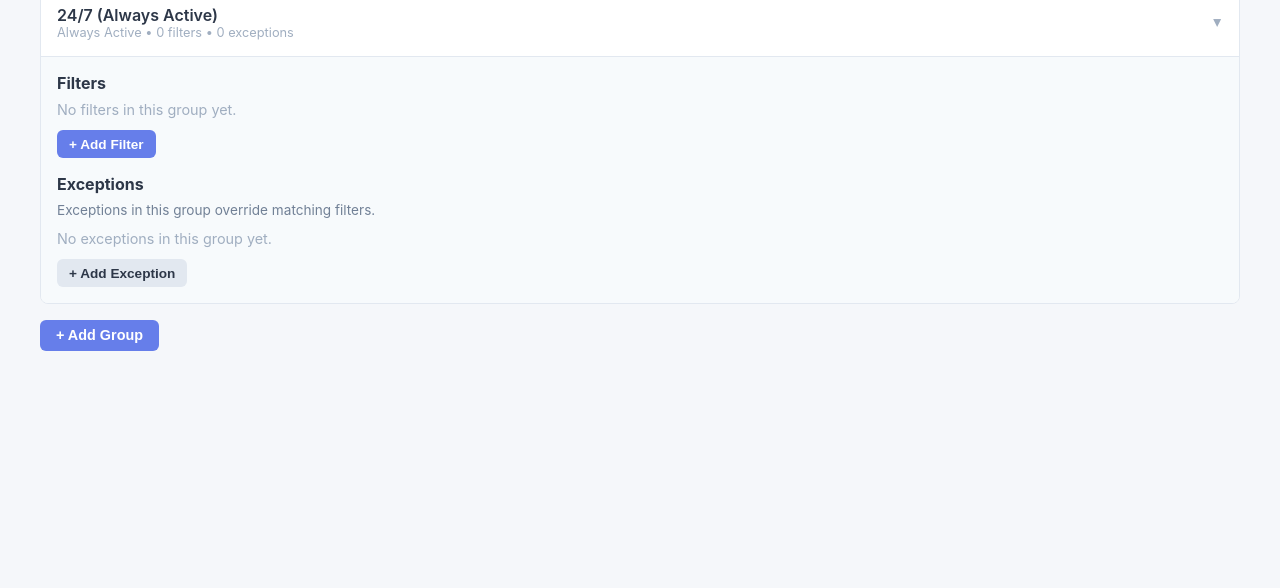
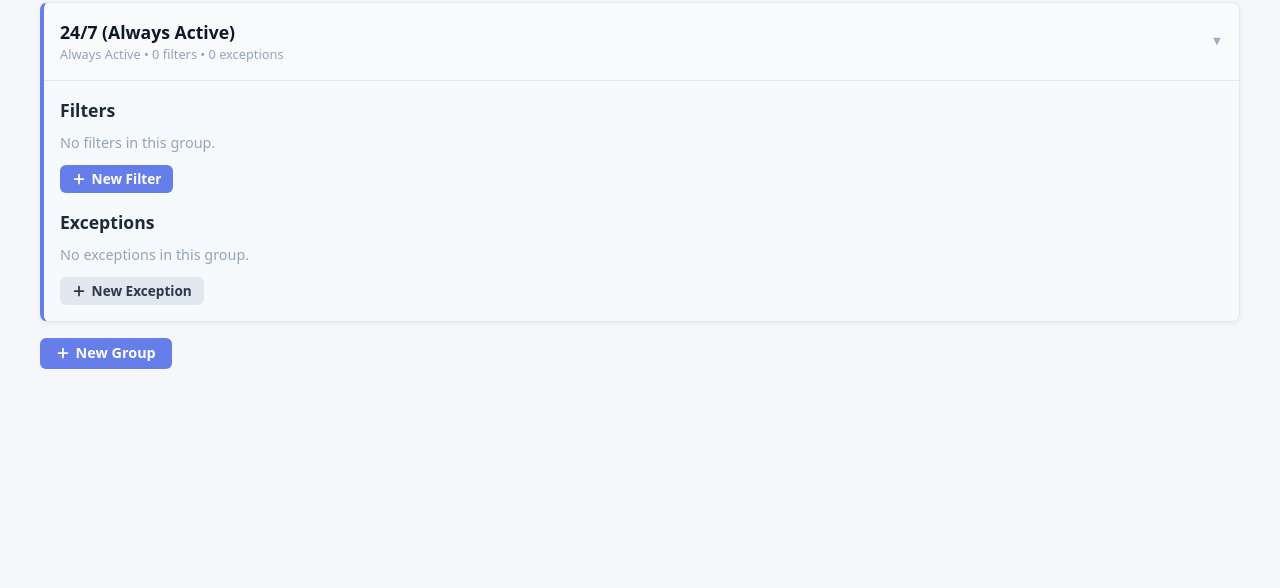
Before and after one commit to danielchalmers/Teichos, a website with bundled scripts: page src/options/index.html in a window 1280 px wide. Shown: the part 212-800 px from the top of the page. Built offline with nearby package versions, Linux system fonts and the light colour scheme; some packages are replaced by stand-ins of ours.

Commit message:
Improve icons and text

```diff
--- a/src/blocked/styles/blocked.css
+++ b/src/blocked/styles/blocked.css
@@ -2,8 +2,14 @@
   box-sizing: border-box;
 }
 
+:root {
+  --text-2xl: 2.25rem;
+  --text-lg: 1.1rem;
+  --text-md: 0.98rem;
+}
+
 body {
-  font-family: -apple-system, BlinkMacSystemFont, 'Segoe UI', Roboto, Oxygen, Ubuntu, Cantarell, sans-serif;
+  font-family: system-ui, sans-serif;
   display: flex;
   justify-content: center;
   align-items: center;
@@ -11,6 +17,8 @@ body {
   margin: 0;
   background: linear-gradient(135deg, #667eea 0%, #764ba2 100%);
   color: white;
+  font-size: 16px;
+  line-height: 1.5;
 }
 
 .container {
@@ -25,12 +33,12 @@ body {
 }
 
 h1 {
-  font-size: 2.5rem;
+  font-size: var(--text-2xl);
   margin: 0 0 1rem 0;
 }
 
 p {
-  font-size: 1.2rem;
+  font-size: var(--text-lg);
   margin: 0 0 2rem 0;
   opacity: 0.9;
 }
@@ -42,6 +50,7 @@ p {
   word-break: break-all;
   margin-bottom: 2rem;
   font-family: monospace;
+  font-size: var(--text-md);
 }
 
 .actions {
--- a/src/options/index.html
+++ b/src/options/index.html
@@ -19,7 +19,14 @@
     </div>
     <div id="groups-list"></div>
     <div class="list-footer">
-      <button class="button" id="add-group-btn">+ Add Group</button>
+      <button class="button" id="add-group-btn">
+        <span class="button-icon" aria-hidden="true">
+          <svg viewBox="0 0 16 16" aria-hidden="true" focusable="false" role="img">
+            <path d="M8 3v10M3 8h10" stroke="currentColor" stroke-width="2" stroke-linecap="round"></path>
+          </svg>
+        </span>
+        New Group
+      </button>
     </div>
   </div>
 
@@ -55,7 +62,7 @@
             Enabled
           </label>
         </div>
-        <button type="submit" class="button">Save Filter</button>
+        <button type="submit" class="button">Save</button>
         <button type="button" class="button secondary" id="cancel-filter">Cancel</button>
       </form>
     </div>
@@ -82,9 +89,16 @@
         <div id="schedules-container" style="display: none;">
           <label>Schedules</label>
           <div id="schedules-list"></div>
-          <button type="button" class="button small secondary" id="add-schedule-btn">+ Add Schedule</button>
+          <button type="button" class="button small secondary" id="add-schedule-btn">
+            <span class="button-icon" aria-hidden="true">
+              <svg viewBox="0 0 16 16" aria-hidden="true" focusable="false" role="img">
+                <path d="M8 3v10M3 8h10" stroke="currentColor" stroke-width="2" stroke-linecap="round"></path>
+              </svg>
+            </span>
+            New Schedule
+          </button>
         </div>
-        <button type="submit" class="button">Save Group</button>
+        <button type="submit" class="button">Save</button>
         <button type="button" class="button secondary" id="cancel-group">Cancel</button>
       </form>
     </div>
@@ -122,7 +136,7 @@
             Enabled
           </label>
         </div>
-        <button type="submit" class="button">Save Exception</button>
+        <button type="submit" class="button">Save</button>
         <button type="button" class="button secondary" id="cancel-whitelist">Cancel</button>
       </form>
     </div>
--- a/src/options/index.ts
+++ b/src/options/index.ts
@@ -20,6 +20,21 @@ import { DEFAULT_GROUP_ID } from '../shared/types';
 import { escapeHtml, generateId } from '../shared/utils';
 import { getElementByIdOrNull } from '../shared/utils/dom';
 import { DAY_NAMES, DEFAULT_SCHEDULE } from '../shared/constants';
+
+const ADD_ICON_SVG =
+  '<svg viewBox="0 0 16 16" aria-hidden="true" focusable="false" role="img">' +
+  '<path d="M8 3v10M3 8h10" stroke="currentColor" stroke-width="2" stroke-linecap="round"/>' +
+  '</svg>';
+const EDIT_ICON_SVG =
+  '<svg viewBox="0 0 16 16" aria-hidden="true" focusable="false" role="img">' +
+  '<path d="M3 11.5V13h1.5l7-7-1.5-1.5-7 7z" fill="currentColor"/>' +
+  '<path d="M10.5 3.5l1.5 1.5 1-1a1 1 0 0 0 0-1.4l-.6-.6a1 1 0 0 0-1.4 0l-1 1z" fill="currentColor"/>' +
+  '</svg>';
+const DELETE_ICON_SVG =
+  '<svg viewBox="0 0 16 16" aria-hidden="true" focusable="false" role="img">' +
+  '<path d="M6 3h4l1 1h3v2H2V4h3l1-1z" fill="currentColor"/>' +
+  '<path d="M4 7h8l-.6 6.5a1 1 0 0 1-1 .9H5.6a1 1 0 0 1-1-.9L4 7z" fill="currentColor"/>' +
+  '</svg>';
 
 // Modal state
 let currentEditingFilterId: string | null = null;
@@ -130,12 +145,26 @@ async function renderGroups(): Promise<void> {
         <details class="group-item" data-group-id="${group.id}">
           <summary class="group-header">
             <div class="group-info">
-              <div class="filter-title">${escapeHtml(group.name)}</div>
+              <div class="group-title">${escapeHtml(group.name)}</div>
               <div class="filter-meta">${scheduleSummary} • ${filterSummary} • ${exceptionSummary}</div>
             </div>
             <div class="actions">
-              ${!isDefault ? `<button class="button small secondary" data-action="edit-group" data-group-id="${group.id}">Edit</button>` : ''}
-              ${!isDefault ? `<button class="button small danger" data-action="delete-group" data-group-id="${group.id}">Delete</button>` : ''}
+              ${
+                !isDefault
+                  ? `<button class="button small secondary" data-action="edit-group" data-group-id="${group.id}">
+                      <span class="button-icon" aria-hidden="true">${EDIT_ICON_SVG}</span>
+                      Edit
+                    </button>`
+                  : ''
+              }
+              ${
+                !isDefault
+                  ? `<button class="button small danger" data-action="delete-group" data-group-id="${group.id}">
+                      <span class="button-icon" aria-hidden="true">${DELETE_ICON_SVG}</span>
+                      Delete
+                    </button>`
+                  : ''
+              }
             </div>
           </summary>
           <div class="group-content">
@@ -145,25 +174,30 @@ async function renderGroups(): Promise<void> {
               </div>
               ${
                 filters.length === 0
-                  ? '<p class="empty-state">No filters in this group yet.</p>'
+                  ? '<p class="empty-state">No filters in this group.</p>'
                   : filters.map(renderFilterItem).join('')
               }
               <div class="list-footer">
-                <button class="button small" data-action="add-filter" data-group-id="${group.id}">+ Add Filter</button>
+                <button class="button small" data-action="add-filter" data-group-id="${group.id}">
+                  <span class="button-icon" aria-hidden="true">${ADD_ICON_SVG}</span>
+                  New Filter
+                </button>
               </div>
             </div>
             <div class="group-section">
               <div class="group-section-header">
                 <h3>Exceptions</h3>
               </div>
-              <p class="group-hint">Exceptions in this group override matching filters.</p>
               ${
                 whitelist.length === 0
-                  ? '<p class="empty-state">No exceptions in this group yet.</p>'
+                  ? '<p class="empty-state">No exceptions in this group.</p>'
                   : whitelist.map(renderWhitelistItem).join('')
               }
               <div class="list-footer">
-                <button class="button small secondary" data-action="add-whitelist" data-group-id="${group.id}">+ Add Exception</button>
+                <button class="button small secondary" data-action="add-whitelist" data-group-id="${group.id}">
+                  <span class="button-icon" aria-hidden="true">${ADD_ICON_SVG}</span>
+                  New Exception
+                </button>
               </div>
             </div>
           </div>
@@ -205,8 +239,14 @@ function renderFilterItem(filter: Filter): string {
             <input type="checkbox" ${filter.enabled ? 'checked' : ''} data-action="toggle-filter" data-filter-id="${filter.id}">
             <span class="slider"></span>
           </label>
-          <button class="button small secondary" data-action="edit-filter" data-filter-id="${filter.id}">Edit</button>
-          <button class="button small danger" data-action="delete-filter" data-filter-id="${filter.id}">Delete</button>
+          <button class="button small secondary" data-action="edit-filter" data-filter-id="${filter.id}">
+            <span class="button-icon" aria-hidden="true">${EDIT_ICON_SVG}</span>
+            Edit
+          </button>
+          <button class="button small danger" data-action="delete-filter" data-filter-id="${filter.id}">
+            <span class="button-icon" aria-hidden="true">${DELETE_ICON_SVG}</span>
+            Delete
+          </button>
         </div>
       </div>
     </div>
@@ -229,8 +269,14 @@ function renderWhitelistItem(entry: Whitelist): string {
             <input type="checkbox" ${entry.enabled ? 'checked' : ''} data-action="toggle-whitelist" data-whitelist-id="${entry.id}">
             <span class="slider"></span>
           </label>
-          <button class="button small secondary" data-action="edit-whitelist" data-whitelist-id="${entry.id}">Edit</button>
-          <button class="button small danger" data-action="delete-whitelist" data-whitelist-id="${entry.id}">Delete</button>
+          <button class="button small secondary" data-action="edit-whitelist" data-whitelist-id="${entry.id}">
+            <span class="button-icon" aria-hidden="true">${EDIT_ICON_SVG}</span>
+            Edit
+          </button>
+          <button class="button small danger" data-action="delete-whitelist" data-whitelist-id="${entry.id}">
+            <span class="button-icon" aria-hidden="true">${DELETE_ICON_SVG}</span>
+            Delete
+          </button>
         </div>
       </div>
     </div>
@@ -264,7 +310,10 @@ function renderSchedules(): void {
             <input type="time" value="${schedule.startTime}" data-action="update-schedule-time" data-schedule-index="${index}" data-field="startTime" class="input">
             <span>to</span>
             <input type="time" value="${schedule.endTime}" data-action="update-schedule-time" data-schedule-index="${index}" data-field="endTime" class="input">
-            <button type="button" class="button small danger" data-action="remove-schedule" data-schedule-index="${index}">Remove</button>
+            <button type="button" class="button small danger" data-action="remove-schedule" data-schedule-index="${index}">
+              <span class="button-icon" aria-hidden="true">${DELETE_ICON_SVG}</span>
+              Delete
+            </button>
           </div>
         </div>
       `;
--- a/src/options/styles/options.css
+++ b/src/options/styles/options.css
@@ -2,12 +2,28 @@
   box-sizing: border-box;
 }
 
+:root {
+  --font-sans: system-ui, sans-serif;
+  --font-display: system-ui, sans-serif;
+  --text-primary: #1f2937;
+  --text-secondary: #475569;
+  --text-muted: #94a3b8;
+  --text-2xl: 1.75rem;
+  --text-xl: 1.4rem;
+  --text-lg: 1.1rem;
+  --text-md: 0.98rem;
+  --text-sm: 0.9rem;
+  --text-xs: 0.8rem;
+}
+
 body {
-  font-family: -apple-system, BlinkMacSystemFont, 'Segoe UI', Roboto, Oxygen, Ubuntu, Cantarell, sans-serif;
+  font-family: var(--font-sans);
   margin: 0;
   padding: 2rem;
   background: #f5f7fa;
-  color: #2d3748;
+  color: var(--text-primary);
+  font-size: 16px;
+  line-height: 1.5;
 }
 
 .container {
@@ -19,8 +35,12 @@ body {
   display: flex;
   align-items: center;
   gap: 0.75rem;
-  color: #1a202c;
-  margin-bottom: 0.5rem;
+  color: #0f172a;
+  margin-bottom: 0.35rem;
+  font-family: var(--font-display);
+  font-weight: 700;
+  font-size: var(--text-2xl);
+  letter-spacing: 0.2px;
 }
 
 .app-icon {
@@ -29,8 +49,9 @@ body {
 }
 
 .subtitle {
-  color: #718096;
+  color: var(--text-secondary);
   margin-bottom: 2rem;
+  font-size: var(--text-md);
 }
 
 .groups-header {
@@ -39,8 +60,10 @@ body {
 
 .groups-header h2 {
   margin: 0;
-  color: #2d3748;
-  font-size: 1.25rem;
+  color: #1e293b;
+  font-size: var(--text-xl);
+  font-weight: 600;
+  font-family: var(--font-display);
 }
 
 .list-footer {
@@ -55,13 +78,14 @@ body {
 
 /* Buttons */
 .button {
+  font-family: var(--font-sans);
   padding: 8px 16px;
   background: #667eea;
   color: white;
   border: none;
   border-radius: 6px;
   cursor: pointer;
-  font-size: 0.9rem;
+  font-size: var(--text-sm);
   font-weight: 600;
   display: inline-flex;
   align-items: center;
@@ -126,8 +150,8 @@ label {
   display: block;
   margin-bottom: 0.5rem;
   font-weight: 600;
-  color: #4a5568;
-  font-size: 0.9rem;
+  color: var(--text-secondary);
+  font-size: var(--text-sm);
 }
 
 .form-row {
@@ -148,10 +172,12 @@ select {
 .group-item {
   background: white;
   border: 1px solid #e2e8f0;
+  border-left: 4px solid #667eea;
   border-radius: 8px;
   margin-bottom: 1rem;
   overflow: hidden;
   transition: border-color 0.2s, box-shadow 0.2s;
+  box-shadow: 0 2px 6px rgba(15, 23, 42, 0.06);
 }
 
 .group-header {
@@ -162,6 +188,7 @@ select {
   padding: 1rem;
   cursor: pointer;
   list-style: none;
+  background: #f8fafc;
 }
 
 .group-header::-webkit-details-marker {
@@ -176,6 +203,8 @@ select {
   content: '▸';
   color: #a0aec0;
   transition: transform 0.2s;
+  font-size: 0.95rem;
+  line-height: 1;
 }
 
 .group-item[open] .group-header::after {
@@ -220,8 +249,10 @@ select {
 
 .group-section-header h3 {
   margin: 0;
-  font-size: 1rem;
-  color: #2d3748;
+  font-size: var(--text-lg);
+  color: #1e293b;
+  font-weight: 600;
+  font-family: var(--font-display);
 }
 
 .group-hint {
@@ -232,8 +263,8 @@ select {
 
 .empty-state {
   margin: 0 0 0.75rem;
-  font-size: 0.9rem;
-  color: #a0aec0;
+  font-size: var(--text-sm);
+  color: var(--text-muted);
 }
 
 .filter-item {
@@ -261,19 +292,27 @@ select {
 
 .filter-title {
   font-weight: 600;
-  color: #2d3748;
+  color: #0f172a;
+  font-size: var(--text-md);
+}
+
+.group-title {
+  font-weight: 700;
+  font-size: var(--text-lg);
+  color: #0f172a;
+  font-family: var(--font-display);
 }
 
 .filter-pattern {
   font-family: monospace;
-  color: #718096;
-  font-size: 0.85rem;
+  color: var(--text-secondary);
+  font-size: var(--text-sm);
   margin-bottom: 0.25rem;
 }
 
 .filter-meta {
-  font-size: 0.8rem;
-  color: #a0aec0;
+  font-size: var(--text-xs);
+  color: var(--text-muted);
 }
 
 .actions {
@@ -281,6 +320,17 @@ select {
   gap: 0.5rem;
   align-items: center;
   flex-wrap: wrap;
+}
+
+.button-icon {
+  display: inline-flex;
+  width: 14px;
+  height: 14px;
+}
+
+.button-icon svg {
+  width: 100%;
+  height: 100%;
 }
 
 /* Toggle switch */
@@ -368,6 +418,9 @@ input:checked + .slider:before {
 
 .modal-header h2 {
   margin: 0;
+  font-family: var(--font-display);
+  font-weight: 600;
+  font-size: var(--text-lg);
 }
 
 .close {
--- a/src/popup/index.ts
+++ b/src/popup/index.ts
@@ -43,8 +43,8 @@ async function renderFilters(): Promise<void> {
   if (data.filters.length === 0) {
     filterList.innerHTML = `
       <div class="empty-state">
-        <p>No filters configured yet.</p>
-        <button class="add-filter-btn" id="add-first-filter">+ Add Filter</button>
+        <p>No filters configured.</p>
+        <button class="add-filter-btn" id="add-first-filter">+ New Filter</button>
       </div>
     `;
 
--- a/src/popup/styles/popup.css
+++ b/src/popup/styles/popup.css
@@ -2,13 +2,22 @@
   box-sizing: border-box;
 }
 
+:root {
+  --text-lg: 1rem;
+  --text-md: 0.9rem;
+  --text-sm: 0.8rem;
+  --text-xs: 0.72rem;
+}
+
 body {
-  font-family: -apple-system, BlinkMacSystemFont, 'Segoe UI', Roboto, Oxygen, Ubuntu, Cantarell, sans-serif;
+  font-family: system-ui, sans-serif;
   margin: 0;
   padding: 0;
   min-width: 320px;
   background: #f5f7fa;
   color: #2d3748;
+  font-size: 14px;
+  line-height: 1.4;
 }
 
 .header {
@@ -22,7 +31,7 @@ body {
 
 .header h1 {
   margin: 0;
-  font-size: 1rem;
+  font-size: var(--text-lg);
   font-weight: 600;
 }
 
@@ -44,7 +53,7 @@ body {
   padding: 6px 10px;
   border-radius: 4px;
   cursor: pointer;
-  font-size: 0.8rem;
+  font-size: var(--text-sm);
 }
 
 .settings-btn:hover {
@@ -79,7 +88,7 @@ body {
 
 .filter-name {
   font-weight: 600;
-  font-size: 0.9rem;
+  font-size: var(--text-md);
   color: #2d3748;
   white-space: nowrap;
   overflow: hidden;
@@ -88,7 +97,7 @@ body {
 
 .filter-pattern {
   font-family: monospace;
-  font-size: 0.75rem;
+  font-size: var(--text-sm);
   color: #718096;
   white-space: nowrap;
   overflow: hidden;
@@ -96,7 +105,7 @@ body {
 }
 
 .filter-group {
-  font-size: 0.7rem;
+  font-size: var(--text-xs);
   color: #a0aec0;
 }
 
@@ -156,7 +165,7 @@ input:checked + .slider:before {
 
 .empty-state p {
   margin: 0 0 12px 0;
-  font-size: 0.9rem;
+  font-size: var(--text-md);
 }
 
 .add-filter-btn {
@@ -166,7 +175,7 @@ input:checked + .slider:before {
   padding: 8px 16px;
   border-radius: 6px;
   cursor: pointer;
-  font-size: 0.85rem;
+  font-size: var(--text-sm);
   font-weight: 600;
 }
 
```
Also changed, not shown: README.md.
